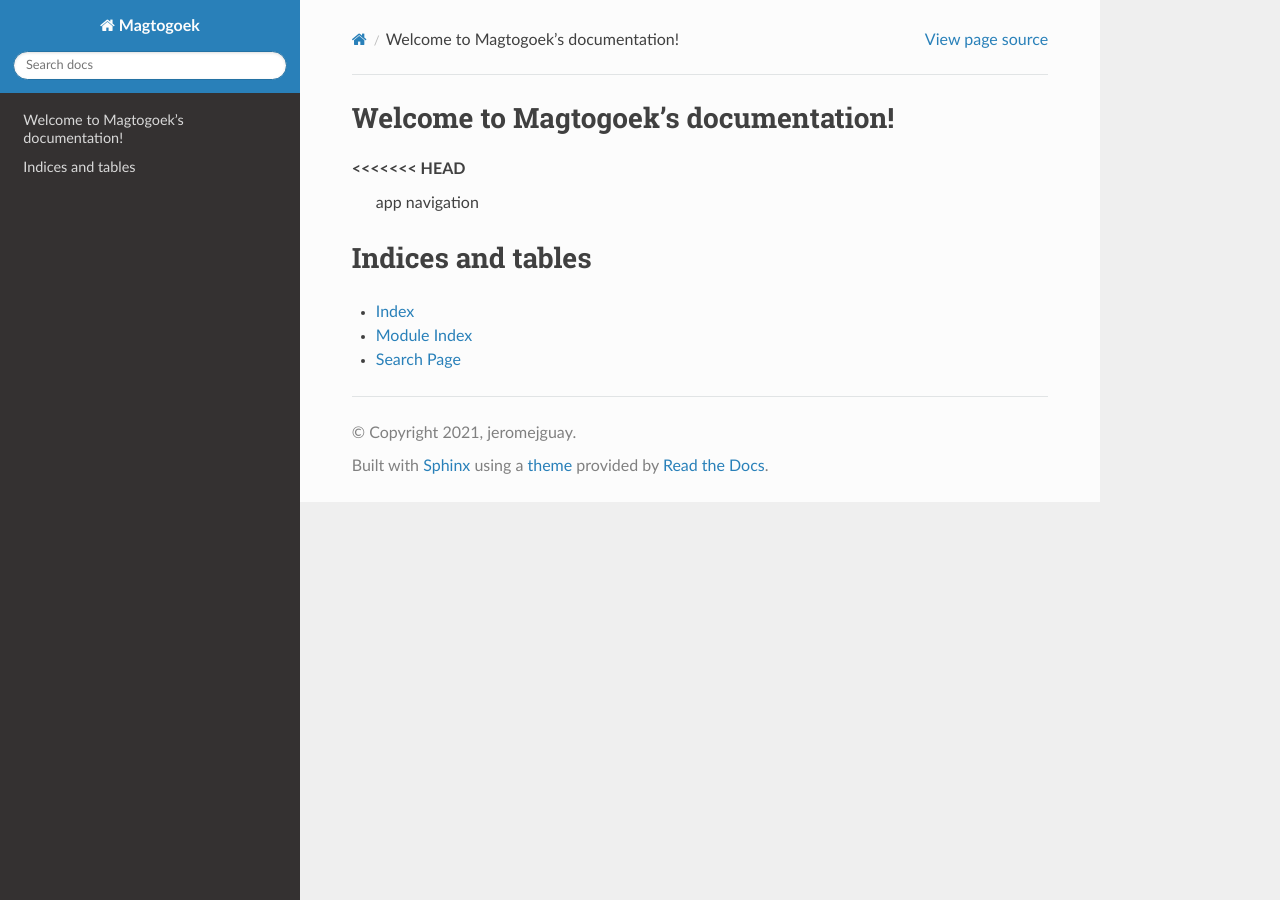
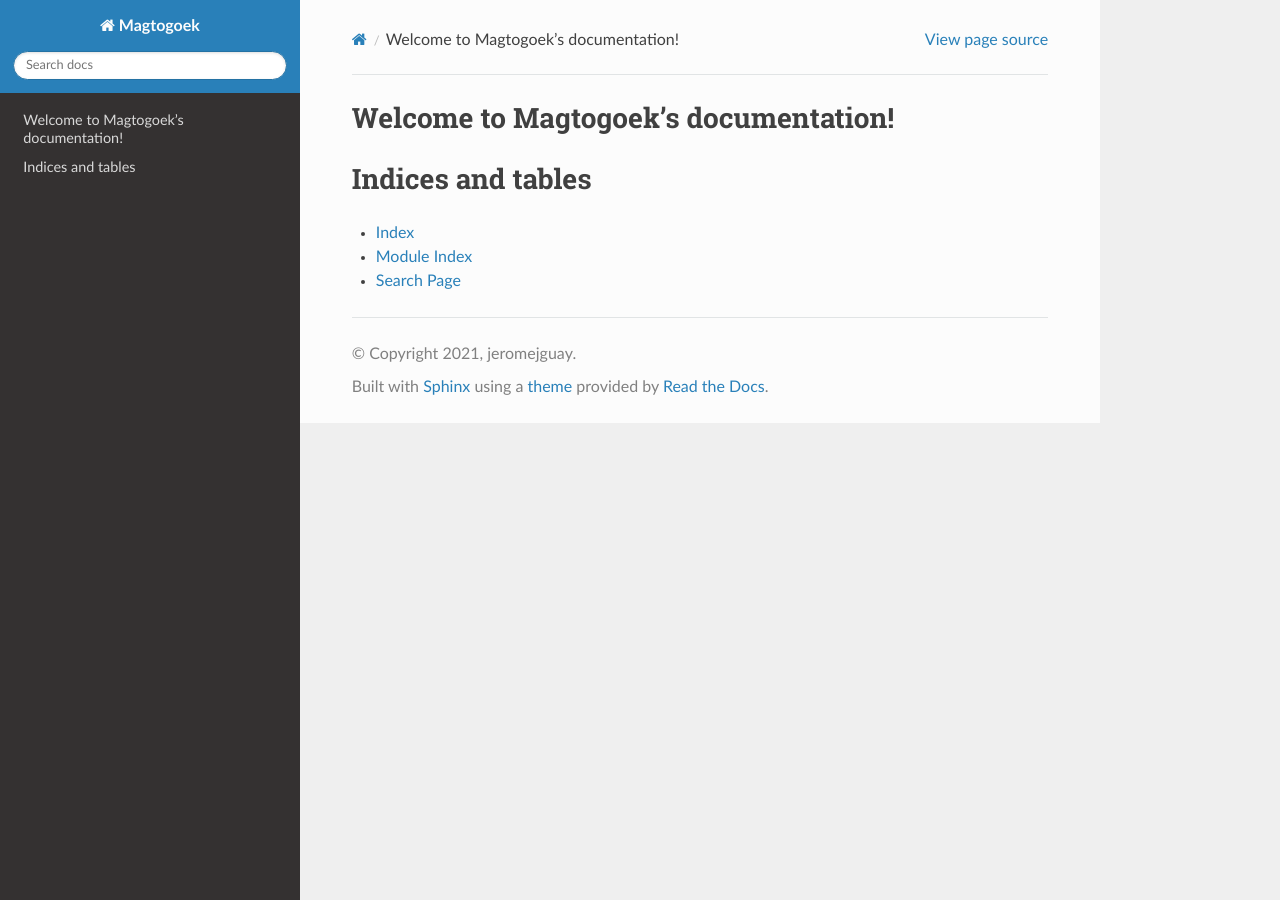
Before and after one commit to iml-gddaiss/magtogoek, a Sphinx documentation site: the page built from docs/index.rst, in a window 1280 px wide. Built offline with Sphinx 7.4.7 and the Read the Docs theme 2.0.0, drawn with Linux system fonts in a browser that asks for light colours.

Commit message:
working on GH pages

```diff
--- a/docs/index.rst
+++ b/docs/index.rst
@@ -10,12 +10,6 @@
    :maxdepth: 2
    :caption: Contents:
 
-<<<<<<< HEAD
-   app
-   navigation
-
-=======
->>>>>>> 73bdc2e12fb56adb9f16cd10eca1e0aa78a094dc
 
 
 
```
